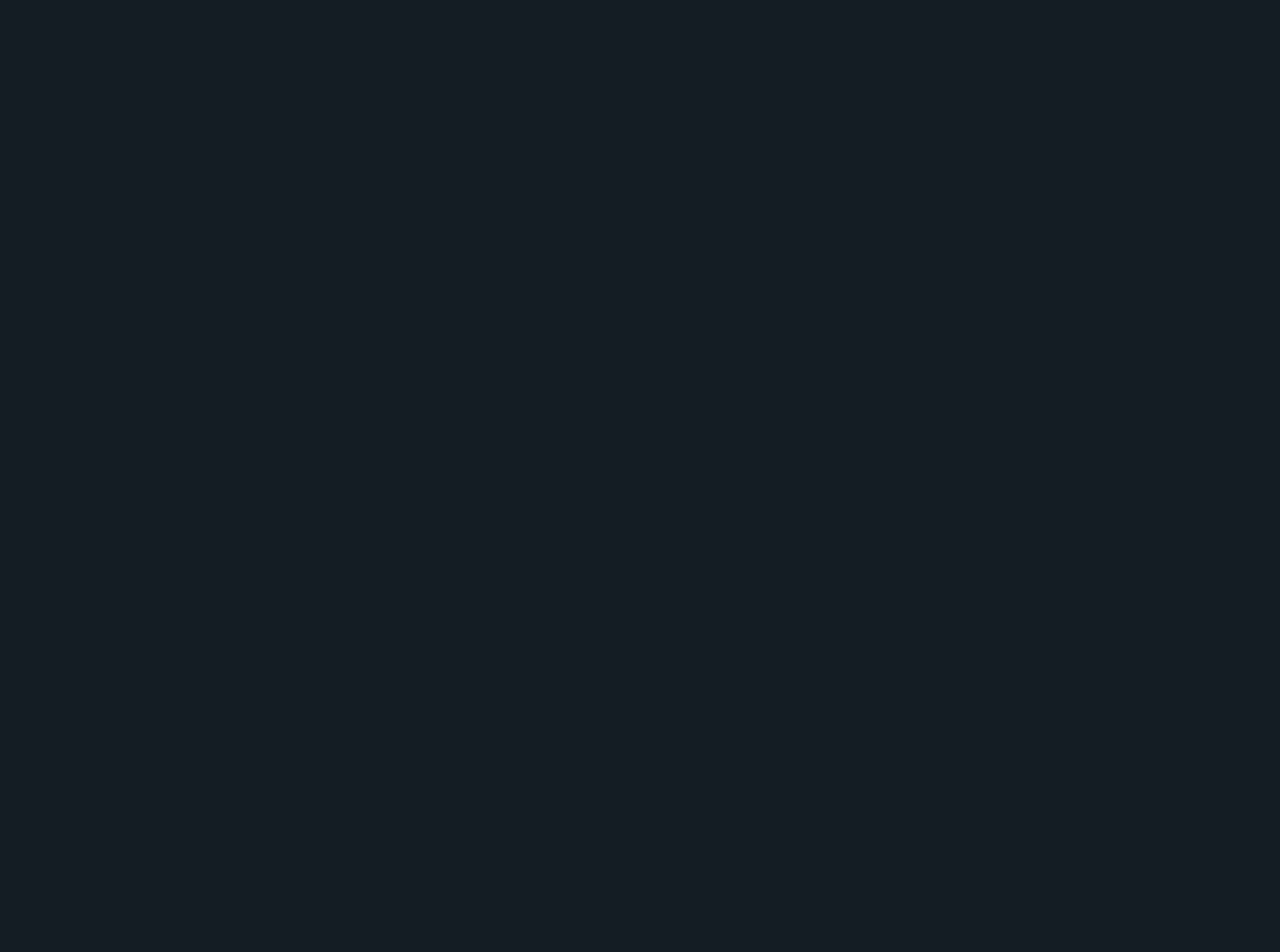
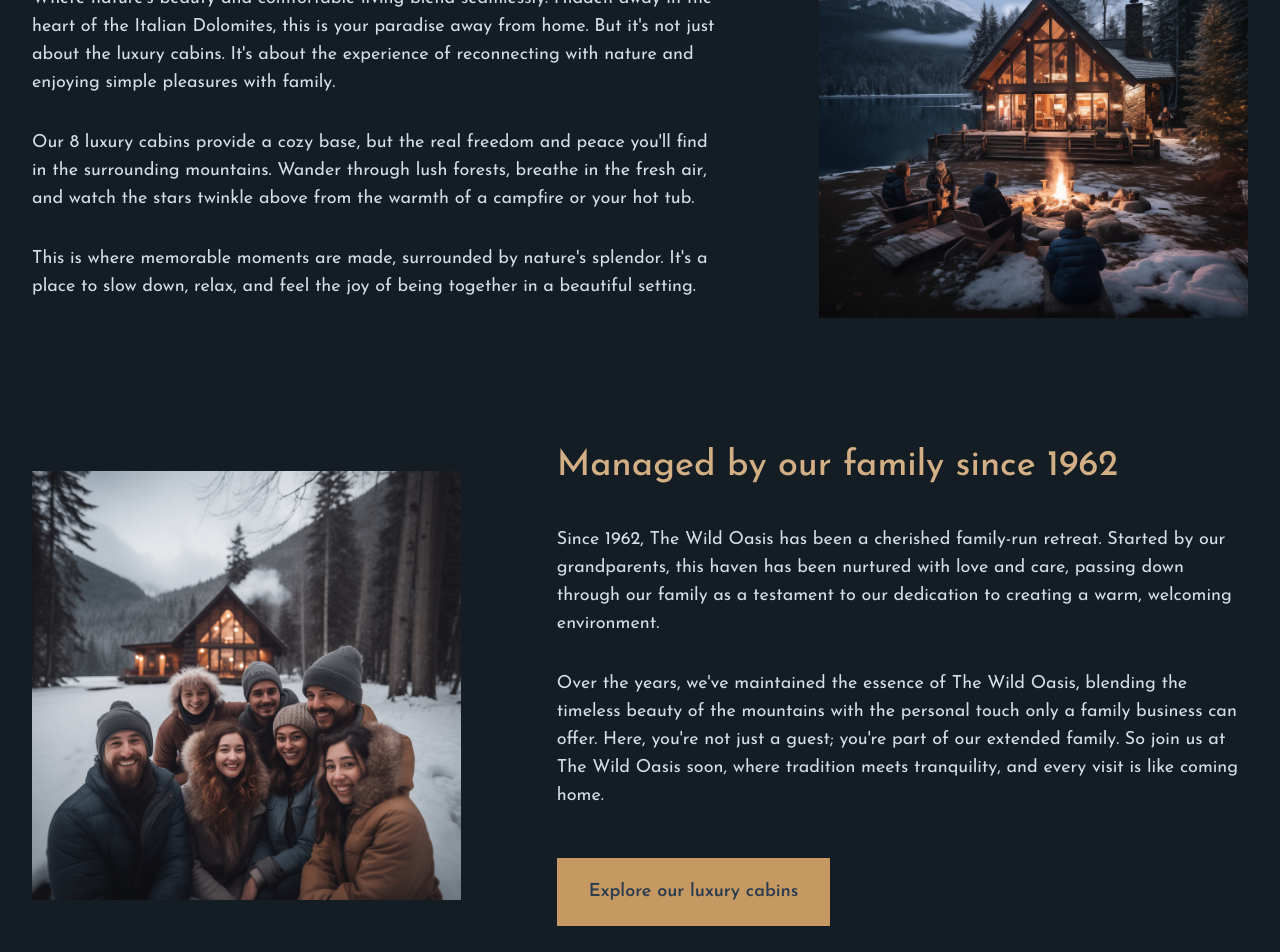
Before and after one commit to marustas/Next-Wild-Oasis, a Next.js app: page /about in a window 1280 px wide. Shown: the part 260-1212 px from the top of the page. Before the commit the page ends 800 px from the top, so only its background shows below. Built offline with nearby package versions, Linux system fonts and the light colour scheme.

Commit message:
feat: Implement about and cabins page layouts

```diff
--- /dev/null
+++ b/app/_components/CabinCard.tsx
@@ -0,0 +1,5 @@
+import { CabinCardProps } from '../_models/cabin';
+
+export default function CabinCard({ cabin }: CabinCardProps) {
+  return <div>{cabin.name}</div>;
+}
--- /dev/null
+++ b/app/_models/cabin.ts
@@ -0,0 +1,12 @@
+type Cabin = {
+  id: number;
+  name: string;
+};
+
+export interface CabinCardProps {
+  cabin: Cabin;
+}
+
+export interface CabinPageProps {
+  cabins: Cabin[];
+}
--- a/app/about/page.tsx
+++ b/app/about/page.tsx
@@ -1,11 +1,69 @@
+import Image from 'next/image';
+import about1 from '@/public/about-1.jpg';
+import about2 from '@/public/about-2.jpg';
+
 export const metadata = {
   title: 'About',
 };
 
 export default function Page() {
   return (
-    <div>
-      <h2>Aboout page</h2>
+    <div className="grid grid-cols-5 gap-x-24 gap-y-32 text-lg items-center">
+      <div className="col-span-3">
+        <h1 className="text-4xl mb-10 text-accent-400 font-medium">Welcome to The Wild Oasis</h1>
+
+        <div className="space-y-8">
+          <p>
+            Where nature&apos;s beauty and comfortable living blend seamlessly. Hidden away in the heart of the Italian
+            Dolomites, this is your paradise away from home. But it&apos;s not just about the luxury cabins. It&apos;s
+            about the experience of reconnecting with nature and enjoying simple pleasures with family.
+          </p>
+          <p>
+            Our 8 luxury cabins provide a cozy base, but the real freedom and peace you&apos;ll find in the surrounding
+            mountains. Wander through lush forests, breathe in the fresh air, and watch the stars twinkle above from the
+            warmth of a campfire or your hot tub.
+          </p>
+          <p>
+            This is where memorable moments are made, surrounded by nature&apos;s splendor. It&apos;s a place to slow
+            down, relax, and feel the joy of being together in a beautiful setting.
+          </p>
+        </div>
+      </div>
+
+      <div className="col-span-2">
+        <Image quality={80} placeholder="blur" src={about1} alt="Family sitting around a fire pit in front of cabin" />
+      </div>
+
+      <div className="col-span-2 relative aspect-square">
+        <Image className="object-cover" fill src="/about-2.jpg" alt="Family that manages The Wild Oasis" />
+      </div>
+
+      <div className="col-span-3">
+        <h1 className="text-4xl mb-10 text-accent-400 font-medium">Managed by our family since 1962</h1>
+
+        <div className="space-y-8">
+          <p>
+            Since 1962, The Wild Oasis has been a cherished family-run retreat. Started by our grandparents, this haven
+            has been nurtured with love and care, passing down through our family as a testament to our dedication to
+            creating a warm, welcoming environment.
+          </p>
+          <p>
+            Over the years, we&apos;ve maintained the essence of The Wild Oasis, blending the timeless beauty of the
+            mountains with the personal touch only a family business can offer. Here, you&apos;re not just a guest;
+            you&apos;re part of our extended family. So join us at The Wild Oasis soon, where tradition meets
+            tranquility, and every visit is like coming home.
+          </p>
+
+          <div>
+            <a
+              href="/cabins"
+              className="inline-block mt-4 bg-accent-500 px-8 py-5 text-primary-800 text-lg font-semibold hover:bg-accent-600 transition-all"
+            >
+              Explore our luxury cabins
+            </a>
+          </div>
+        </div>
+      </div>
     </div>
   );
 }
--- a/app/cabins/page.tsx
+++ b/app/cabins/page.tsx
@@ -1,11 +1,27 @@
+import CabinCard from '../_components/CabinCard';
+import { CabinPageProps } from '../_models/cabin';
+
 export const metadata = {
   title: 'Cabins',
 };
 
-export default function Page() {
+export default function Page({ cabins = [] }: CabinPageProps) {
   return (
     <div>
-      <h2>Cabins page</h2>
+      <h1 className="text-4xl text-accent-500 font-medium">Our luxury cabins</h1>
+      <p className="text-primary-200 text-lg mb-10">
+        Cozy and luxurious cabins located right in the heart of the Italian Dolomites. Imagine waking up to beautiful
+        mountain views, spending your days exploring the dark forests around, or jsut relaxing in your private hot tub
+        uinder the stars. Enjoy nature&apos;s beauty in your own little home away form home. The perfect spot for a
+        peaceful, calm vacation. Welcome to paradise.
+      </p>
+      {cabins.length > 0 && (
+        <div className="grdi sm:grid-cols-1 md: grid-cols-2 gap-8 lg:gap-12 xl:gap-14">
+          {cabins.map((cabin) => (
+            <CabinCard cabin={cabin} key={cabin.id} />
+          ))}
+        </div>
+      )}
     </div>
   );
 }
```
Also changed, not shown: public/about-1.jpg (added), public/about-2.jpg (added).
